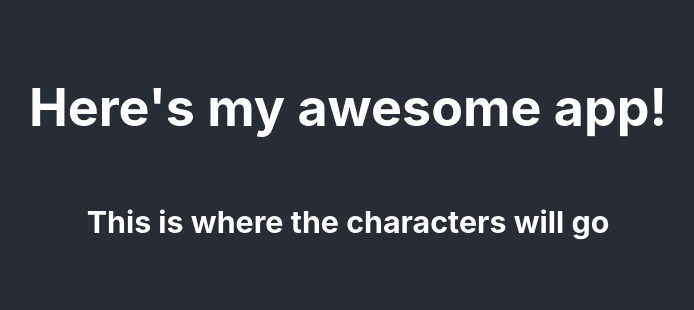
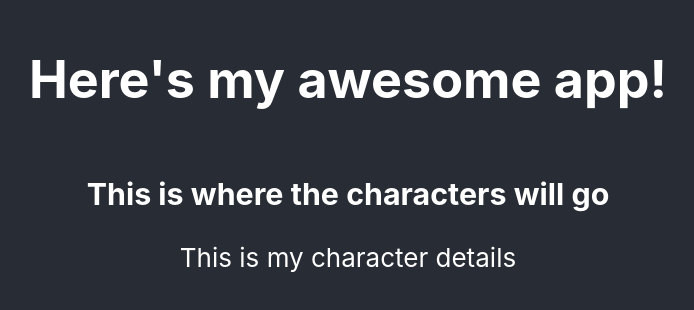
Before and after one commit to GideonBrimleaf/fate_character_generator, a React (Create React App) app: page / in a window 1280 px wide. Shown: the part 244-554 px from the top of the page, without its empty margins (292-986 px from the left). Built offline with nearby package versions, Linux system fonts and the light colour scheme.

Commit message:
added character detail component

```diff
--- /dev/null
+++ b/src/components/CharacterDetail.js
@@ -0,0 +1,11 @@
+import React from 'react'
+
+const CharacterDetail = () => {
+  return (
+    <div>
+      <p>This is my character details</p>
+    </div>
+  )
+}
+
+export default CharacterDetail
--- a/src/containers/CharacterList.js
+++ b/src/containers/CharacterList.js
@@ -1,4 +1,5 @@
 import React, { Component } from 'react'
+import CharacterDetail from '../components/CharacterDetail'
 
 export default class CharacterList extends Component {
 
@@ -13,6 +14,7 @@ export default class CharacterList extends Component {
     return (
       <div>
         <h3>This is where the characters will go</h3>
+        <CharacterDetail />
       </div>
     )
   }
```
